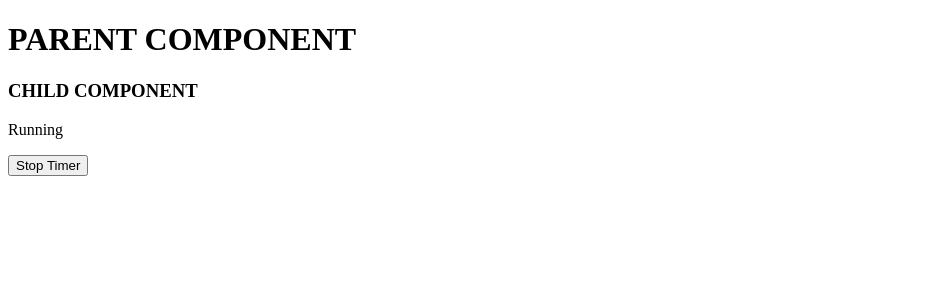
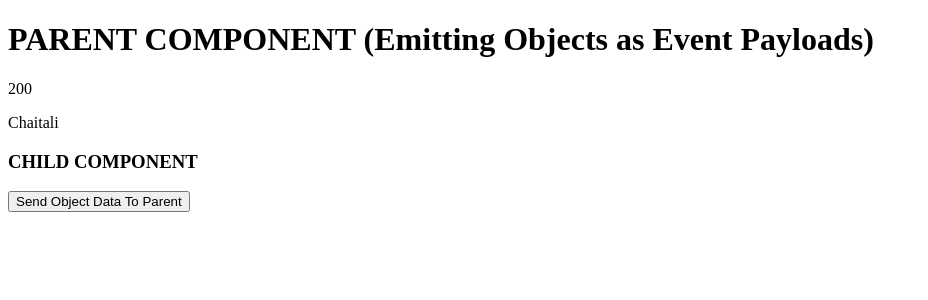
Before and after one commit to meraichaitali75/angular-interview-tasks, an Angular app: page / in a window 1280 px wide. Shown: the top 300 px of the page, without its empty margins (0-928 px from the left). Built offline with nearby package versions, Linux system fonts and the light colour scheme.

Commit message:
fix: Emitting Objects as Event Payloads (send EventEmitter as a object to parent)

```diff
--- a/src/app/app.ts
+++ b/src/app/app.ts
@@ -5,17 +5,19 @@ import { ParentComponent } from './parent-child/parent.component';
 import { NgOnChangesParentComponent } from './parent-child/ngonchanges-parent.component';
 import { ViewChildParentComponent } from './parent-child/viewchild-parent.component';
 import { TemplateReferenceParentComponent } from './parent-child/template-refernce-parent.component';
+import { PassObjectEventEmitterParentComponent } from './parent-child/object-eventemiter-parent.component';
 
 @Component({
   selector: 'app-root',
   standalone: true,
-  imports: [CommonModule, TemplateReferenceParentComponent],
+  imports: [CommonModule, PassObjectEventEmitterParentComponent],
   template: `
     <!-- <fetchapi-component></fetchapi-component> -->
     <!-- <parent-child-component></parent-child-component> -->
     <!-- <app-ngonchanges-parent-component></app-ngonchanges-parent-component> -->
     <!-- <app-ngonchanges-parent-component></app-ngonchanges-parent-component> -->
-    <app-template-reference-parent-component></app-template-reference-parent-component>
+    <!-- <app-template-reference-parent-component></app-template-reference-parent-component> -->
+    <app-object-eventemitter-parent-component></app-object-eventemitter-parent-component>
   `,
 })
 export class AppComponent { }
--- /dev/null
+++ b/src/app/parent-child/object-eventemiter-child.component.ts
@@ -0,0 +1,21 @@
+import { CommonModule } from '@angular/common';
+import { Component, EventEmitter, Input, OnChanges, Output, SimpleChanges } from '@angular/core';
+import { count } from 'rxjs';
+
+
+@Component({
+    selector: 'app-object-eventemiter-child-component',
+    imports: [CommonModule],
+    template: `
+     <h3>CHILD COMPONENT</h3>
+     <button (click)="sendDataToParent()">Send Object Data To Parent</button>
+  `,
+})
+export class PassObjectEventEmitterChildComponent {
+
+    @Output() userObjectEventEmitter = new EventEmitter<{ id: number; title: string }>();
+
+    sendDataToParent() {
+        this.userObjectEventEmitter.emit({ id: 101, title: 'Angular Object EventEmitter' });
+    }
+}
--- /dev/null
+++ b/src/app/parent-child/object-eventemiter-parent.component.ts
@@ -0,0 +1,33 @@
+import { CommonModule } from '@angular/common';
+import { Component } from '@angular/core';
+import { PassObjectEventEmitterChildComponent } from './object-eventemiter-child.component';
+
+/*
+Task 7: Emitting Objects as Event Payloads
+The Goal: Move beyond simple strings and emit a
+fully structured data object from a child back to a parent.
+*/
+
+@Component({
+  selector: 'app-object-eventemitter-parent-component',
+  imports: [CommonModule, PassObjectEventEmitterChildComponent],
+  template: `
+     <h1>PARENT COMPONENT (Emitting Objects as Event Payloads)</h1>
+     <p>{{currentUser.id}}</p>
+     <p>{{currentUser.title}}</p>
+     <app-object-eventemiter-child-component (userObjectEventEmitter)="handleChildData($event)"></app-object-eventemiter-child-component >
+  `,
+})
+export class PassObjectEventEmitterParentComponent {
+
+  currentUser = { id: 200, title: 'Chaitali' };
+
+  handleChildData(payload: { id: number, title: string }): void {
+    console.log('ID received:', payload.id);
+    console.log('Title received:', payload.title);
+
+    this.currentUser.id = payload.id;
+    this.currentUser.title = payload.title;
+  }
+
+}
```
